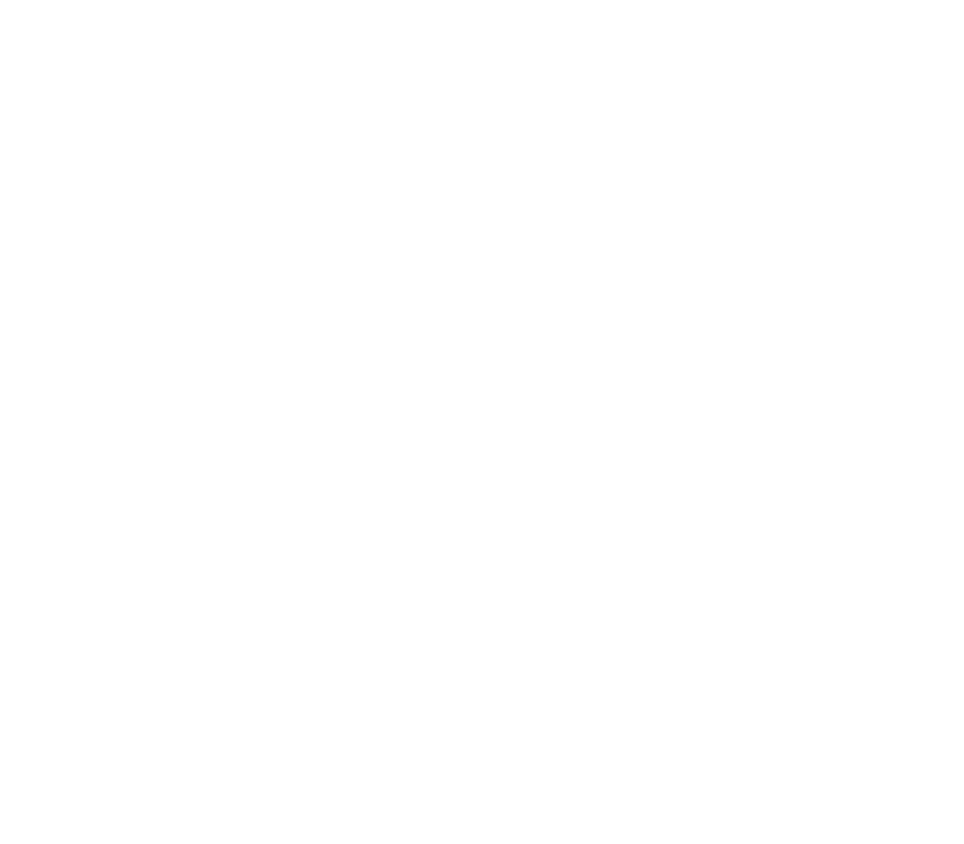
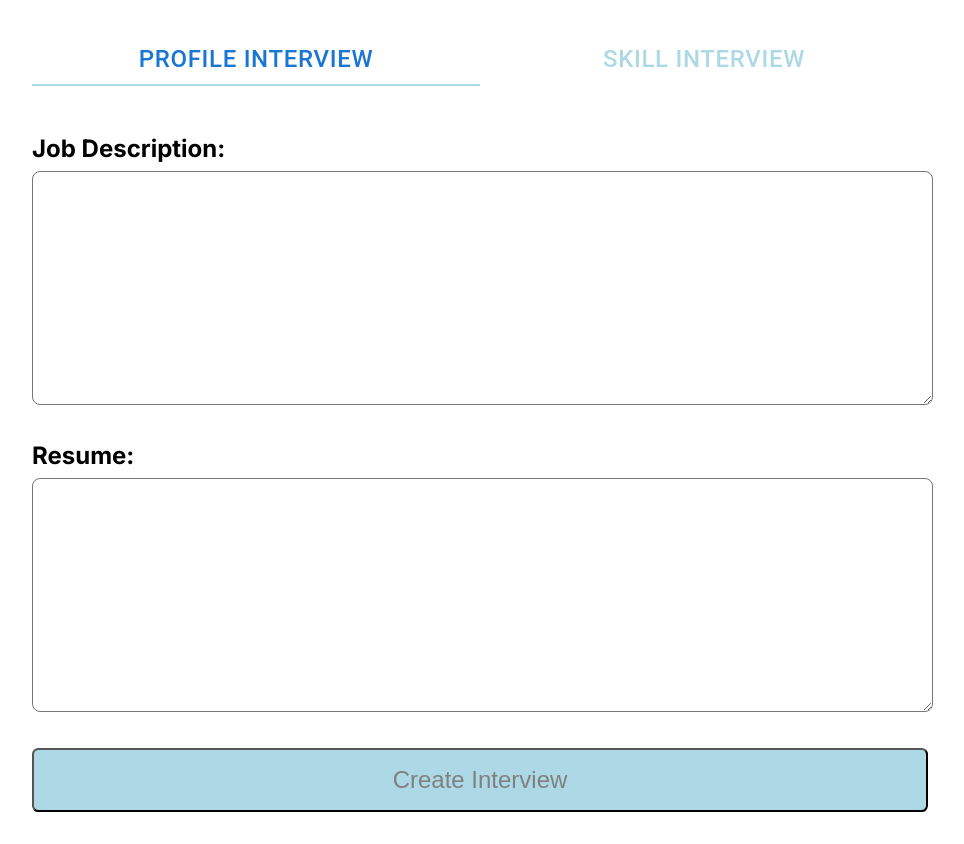
Before and after one commit to ayushdubey7799/i-school, a React (Create React App) app: page /create in a window 1280 px wide. Before the commit this address had no page. Shown: the whole page, without its empty margins (160-1124 px from the left). Before the commit the page ends 800 px from the top, so only its background shows below. Built offline with nearby package versions, Linux system fonts and the light colour scheme.

Commit message:
Added 2 new screens to create interview

```diff
--- a/src/App.js
+++ b/src/App.js
@@ -9,6 +9,8 @@ import Scorecard from "./components/Interviews/CurrentInterview/Scorecard"
 import ScorecardTemplate from "./components/Interviews/CurrentInterview/ScorecardTemplate"
 import ProfilePage from "./components/ProfilePage"
 import SettingPage from "./components/SettingPage"
+import NewInterviewDetails from "./components/Interviews/CreateInterview/NewInterviewDetails"
+
 const App = () => {
   return (
     <BrowserRouter>
@@ -17,6 +19,7 @@ const App = () => {
         <Route path="/login" element={<Login />} />
         <Route path="/signup" element={<Signup />} />
         <Route path="/interview" element={<InterviewPage />} />
+        <Route path="/create" element={<NewInterviewDetails />} />
         <Route path="/ongoing-interview/:interviewId" element={<OngoingInterview />} />
         <Route path="/score/:interviewId" element={<Scorecard />} />
         <Route path="/profile" element={<ProfilePage />} />
--- /dev/null
+++ b/src/components/Interviews/CreateInterview/NewInterviewDetails.jsx
@@ -0,0 +1,68 @@
+import * as React from "react";
+import Tabs from "@mui/material/Tabs";
+import Tab from "@mui/material/Tab";
+import Box from "@mui/material/Box";
+import { useState, useEffect } from "react";
+import { styled } from "styled-components";
+import ProfileInterview from "./ProfileInterview";
+import SkillInterview from "./SkillInterview";
+
+export default function NewInterviewDetails() {
+  const [value, setValue] = useState("profile-interview");
+
+  const handleChange = (event, newValue) => {
+    setValue(newValue);
+  };
+
+
+
+
+
+  return (
+    <StyledCreateInterview>
+    <Box sx={{ width: "100%" }}>
+      <Tabs
+        value={value}
+        onChange={handleChange}
+        TabIndicatorProps={{
+          style: {
+            backgroundColor: "var(--lightBlue)",
+          },
+        }}
+        variant="fullWidth"
+        aria-label="wrapped label tabs example"
+      >
+        <Tab
+          value="profile-interview"
+          label="Profile Interview"
+          sx={{
+            color: "var(--lightBlue)",
+            fontSize: "1.5rem;"
+          }}
+        />
+        <Tab
+          value="skill-interview"
+          label="Skill Interview"
+          sx={{
+            color: "var(--lightBlue)",
+            fontSize: "1.5rem;"
+          }}
+        />
+      </Tabs>
+      {
+        value=='profile-interview'?
+         <ProfileInterview/>
+          :
+        <SkillInterview/>
+      }
+
+    </Box>
+    </StyledCreateInterview>
+  );
+}
+
+const StyledCreateInterview = styled.div`
+   display: flex;
+   width: 70%;
+   margin: 2rem auto;
+`
--- /dev/null
+++ b/src/components/Interviews/CreateInterview/ProfileInterview.jsx
@@ -0,0 +1,125 @@
+import React, { useState } from "react";
+import { styled } from "styled-components";
+import { createInterview } from "../../../functions/api/createInterview";
+import { updateStatus } from "../../../functions/api/updateStatus";
+import { useNavigate } from "react-router";
+import Loader from "../../commonComponents/Loader";
+
+const ProfileInterview = () => {
+  const [interviewDetails, setInterviewDetails] = useState({
+    jobSummary: "developer",
+    resumeText: "Programming",
+  });
+
+  const [isLoading, setIsLoading] = useState(false);
+  const [loaderMessage, setLoaderMessage] = useState("");
+  const navigate = useNavigate();
+
+  const handleInputChange = (e) => {
+    const name = e.target.name;
+    const val = e.target.value;
+    console.log(name, val);
+    switch (name) {
+      case "jobSummary":
+        setInterviewDetails({ ...interviewDetails, jobSummary: val });
+        break;
+      case "resumeText":
+        setInterviewDetails({ ...interviewDetails, resumeText: val });
+        break;
+      default:
+        console.log("Hello there!");
+    }
+    console.log(interviewDetails);
+  };
+
+  const handleCreateInterview = async (e) => {
+    e.preventDefault();
+    setLoaderMessage("Creating Interview");
+    setIsLoading(true);
+    const ongoing = await createInterview(
+      interviewDetails.jobSummary,
+      interviewDetails.resumeText
+    );
+    console.log(ongoing);
+    if (ongoing?.data?.id) {
+      console.log("data");
+      const statusResponse = await updateStatus(ongoing.data.id, "started");
+      console.log(statusResponse);
+      setIsLoading(false);
+      if (statusResponse?.status == "SUCCESS")
+        navigate(`/ongoing-interview/${ongoing.data.id}`);
+    }
+  };
+
+  return (
+    <div>
+      {isLoading ? (
+        <Loader message={loaderMessage} />
+      ) : (
+        <StyledForm>
+          <div>
+            <label for="jobDescription">Job Description:</label>
+            <br />
+            <textarea
+              rows={12}
+              type="text"
+              name="jobDescription"
+              onChange={handleInputChange}
+            />
+          </div>
+
+          <div>
+            <label for="resumeText">Resume:</label>
+            <br />
+            <textarea
+              rows={12}
+              type="text"
+              name="resumeText"
+              onChange={handleInputChange}
+            />
+          </div>
+          <div>
+            <button onClick={(e) => handleCreateInterview(e)}>
+              Create Interview
+            </button>
+          </div>
+        </StyledForm>
+      )}
+    </div>
+  );
+};
+
+export default ProfileInterview;
+
+const StyledForm = styled.form`
+  display: flex;
+  flex-direction: column;
+  gap: 2rem;
+  margin-top: 3rem;
+
+  label {
+    font-size: 1.5rem;
+    font-weight: bold;
+  }
+
+  textarea {
+    width: 98.5%;
+    margin-top: 0.5rem;
+    border-radius: 0.5rem;
+    padding: 0.5rem 0.5rem;
+    font-size: 1rem;
+  }
+
+  option {
+    height: 1.5rem;
+  }
+
+  button {
+    background-color: #add8e6;
+    color: rgb(128, 128, 128);
+    height: 4rem;
+    border-radius: 0.4rem;
+    width: 100%;
+    font-size: 1.5rem;
+  }
+`;
--- /dev/null
+++ b/src/components/Interviews/CreateInterview/SkillInterview.jsx
@@ -0,0 +1,147 @@
+import React,{useState} from 'react'
+import { styled } from 'styled-components'
+import { createInterview } from '../../../functions/api/createInterview';
+import { updateStatus } from '../../../functions/api/updateStatus';
+import { useNavigate } from 'react-router';
+import Loader from "../../commonComponents/Loader";
+
+
+const SkillInterview = () => {
+    const [interviewDetails, setInterviewDetails] = useState({
+        skills: "",
+        experience: "",
+        difficulty: "",
+        interviewType: ""
+      });
+
+      const [ isLoading,setIsLoading] = useState(false);
+      const [loaderMessage, setLoaderMessage] = useState("");
+
+   const navigate = useNavigate();
+
+    const handleInputChange = (e) => {
+        const name = e.target.name;
+        const val = e.target.value;
+        console.log(name, val);
+        switch (name) {
+          case 'skill':
+            setInterviewDetails({ ...interviewDetails, skills: val })
+            break;
+          case 'experience':
+            setInterviewDetails({ ...interviewDetails, experience: val })
+            break;
+          case 'difficulty':
+            setInterviewDetails({ ...interviewDetails, difficulty: val })
+            break;
+          case 'interviewType':
+                setInterviewDetails({ ...interviewDetails, interviewType: val })
+                break;
+          default:
+            console.log('Hello there!');
+        }
+        console.log(interviewDetails)
+      }
+
+      const handleCreateInterview = async (e) => {
+        e.preventDefault();
+        setLoaderMessage("Creating Interview");
+        setIsLoading(true);
+        const ongoing = await createInterview(interviewDetails.skills, `Experience:- ${interviewDetails.experience}`)
+        console.log(ongoing);
+        if (ongoing?.data?.id) {
+          console.log("data");
+          const statusResponse = await updateStatus(ongoing.data.id, "started");
+          console.log(statusResponse);
+          setIsLoading(false);
+          if (statusResponse?.status == "SUCCESS") navigate(`/ongoing-interview/${ongoing.data.id}`);
+        }
+      }
+
+
+  return (
+    <div>
+         {isLoading ? (
+        <Loader message={loaderMessage} />
+      ) : (
+        <StyledSkillForm>
+        <div>
+            <label htmlFor="skill">Skills:</label>
+            <br/>
+            <input type="text" id="skill" name="skill" onChange={handleInputChange} required />
+        </div>
+
+        <div>
+            <label htmlFor="experience">Experience (in years):</label>
+            <br/>
+            <input type="text" id="experience" name="experience" onChange={handleInputChange} required />
+        </div>
+
+        <div>
+            <label htmlFor="difficulty">Difficulty Level:</label>
+            <br/>
+            <select id="difficulty" name="difficulty" onChange={handleInputChange}>
+                <option value="easy">Easy</option>
+                <option value="moderate">Moderate</option>
+                <option value="difficult">Difficult</option>
+            </select>
+        </div>
+
+        <div>
+            <label htmlFor="interviewType">Type of Interview:</label>
+            <br/>
+            <select id="interviewType" name="interviewType" onChange={handleInputChange}>
+                <option value="mcq">MCQ</option>
+                <option value="questionnaire">Questionnaire</option>
+                <option value="descriptive">Descriptive</option>
+            </select>
+        </div>
+
+        <button onClick={handleCreateInterview}>Start Interview</button>
+    </StyledSkillForm>
+      )
+}
+    </div>
+
+  )
+}
+
+export default SkillInterview
+
+
+const StyledSkillForm = styled.form`display: flex;
+flex-direction: column;
+gap: 3.5rem;
+margin-top: 3rem;
+
+label{
+  font-size: 1.5rem;
+  font-weight: bold;
+}
+
+input, select{
+  width: 30%;
+  margin-top: 0.5rem;
+  border-radius: 0.5rem;
+  padding: 0.5rem 0.5rem;
+  font-size: 1.3rem;
+  height: 3rem;
+  padding: 0.5rem 0.5rem;
+  option{
+    height: 100rem;
+  }
+}
+
+input{
+    width: 98.5%;
+    font-size: 1.5rem;
+}
+
+
+button{
+  background-color: #ADD8E6;
+  color: rgb(128,128,128);
+  height: 4rem;
+  border-radius: 0.4rem;
+  width: 100%;
+  font-size: 1.5rem;
+}`
--- a/src/components/Interviews/Header.jsx
+++ b/src/components/Interviews/Header.jsx
@@ -4,6 +4,7 @@ import NewInterviewModal from '../Modals/NewInterviewModal';
 import MenuRoundedIcon from '@mui/icons-material/MenuRounded';
 import { IconButton } from '@mui/material';
 import MyDrawer from './Drawer';
+import { Link } from 'react-router-dom';
 
 const Header = ({ openNewInterviewModal, setOpenNewInterviewModal, isLoading, setIsLoading }) => {
   const [openDrawer, setOpenDrawer] = useState(false);
@@ -17,11 +18,14 @@ const Header = ({ openNewInterviewModal, setOpenNewInterviewModal, isLoading, se
         <MyDrawer openDrawer={openDrawer} setOpenDrawer={setOpenDrawer} />
         <h1>My Interviews</h1>
       </div>
+
       <div id="start">
-        <button onClick={() => setOpenNewInterviewModal(true)}>
+        <Link to='/create'>
+        <button>
           Start New Interview
         </button>
-        <NewInterviewModal openNewInterviewModal={openNewInterviewModal} setOpenNewInterviewModal={setOpenNewInterviewModal} isLoading={isLoading} setIsLoading={setIsLoading} />
+        </Link>
+        {/* <NewInterviewModal openNewInterviewModal={openNewInterviewModal} setOpenNewInterviewModal={setOpenNewInterviewModal} isLoading={isLoading} setIsLoading={setIsLoading} /> */}
       </div>
     </StyledHeading>
   )
--- a/src/components/Interviews/index.jsx
+++ b/src/components/Interviews/index.jsx
@@ -33,7 +33,7 @@ const InterviewPage = () => {
 export default InterviewPage;
 
 const StyledContent = styled.div`
-  width: 90%;
+  width: 70%;
   margin: 0 auto;
   background-color: var(--backgroundColor);
   color: var(--color);
--- a/src/components/LandingPage/Content.jsx
+++ b/src/components/LandingPage/Content.jsx
@@ -49,7 +49,7 @@ export default Content;
 export const StyledContent = styled.div`
   display: flex;
   width: 100%;
-  height: 85vh;
+  height: 90vh;
 
   .heading {
     display: flex;
--- a/src/components/LandingPage/index.jsx
+++ b/src/components/LandingPage/index.jsx
@@ -17,7 +17,7 @@ export default Home
 export const StyledLanding = styled.div`
     display: flex;
     flex-direction: column;
-    width: 90%;
+    width: 70%;
     margin: 0 auto;
     color: var(--color);
 `
```
Also changed, not shown: src/components/Interviews/CustomDrawer.jsx (added, +21 -0 lines).
